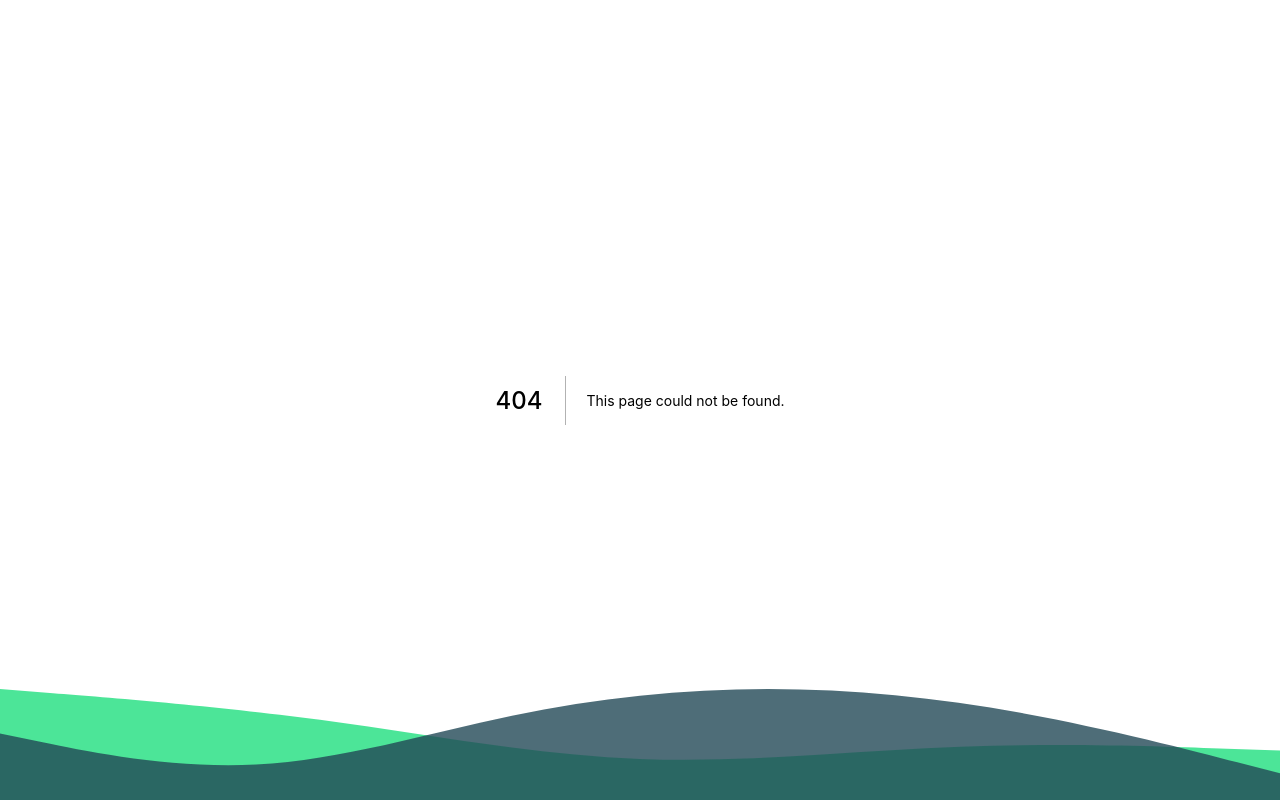
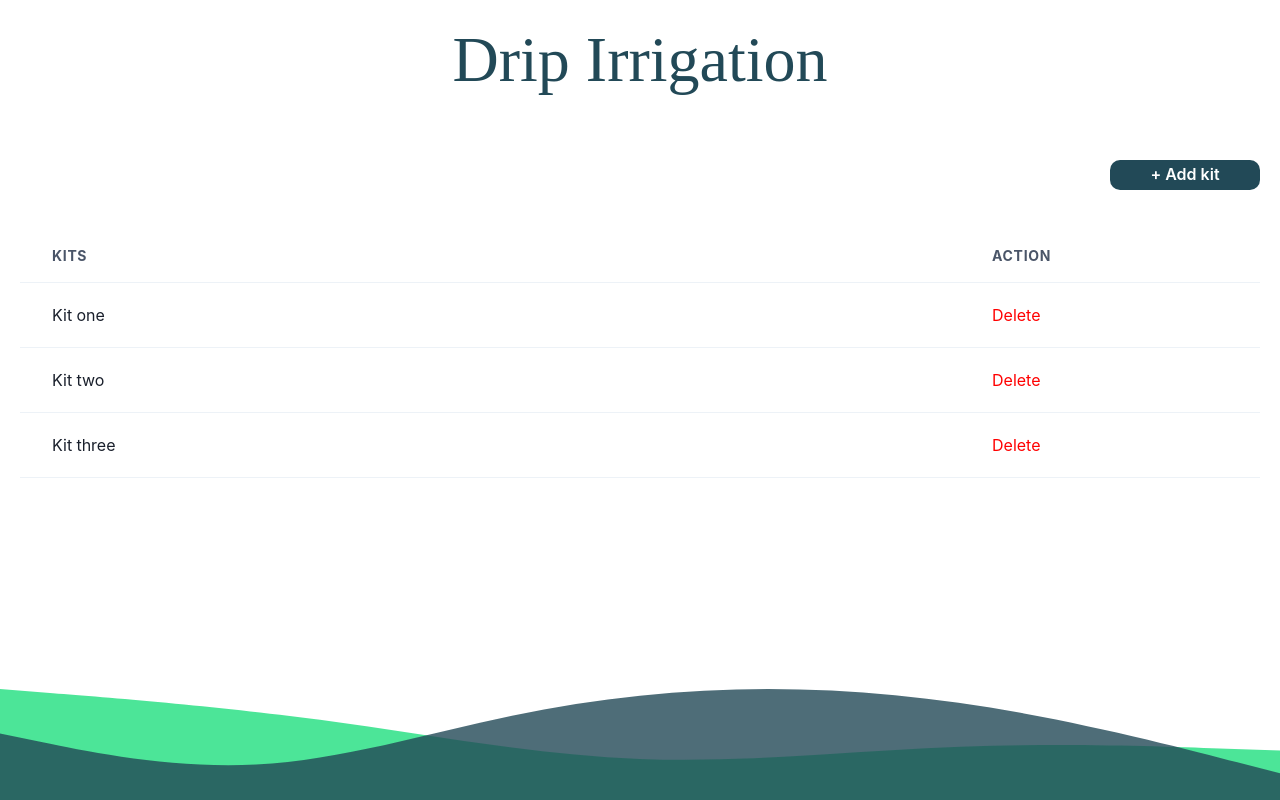
Before and after one commit to AgrotechASETeam15/agrotech-frontend, a Next.js app: page /drip-irrigation in a window 1280 px wide. Before the commit this address had no page. Built offline with nearby package versions, Linux system fonts and the light colour scheme.

Commit message:
style: drip irrigation screen

```diff
--- /dev/null
+++ b/components/dripIrrigation/DripIrrigationDashboard.jsx
@@ -0,0 +1,164 @@
+import {
+  Box,
+  Button,
+  Checkbox,
+  Flex,
+  Input,
+  Text,
+  Table,
+  Thead,
+  Tbody,
+  Tfoot,
+  Tr,
+  Th,
+  Td,
+  TableCaption,
+  TableContainer,
+  Modal,
+  ModalCloseButton,
+  ModalBody,
+  ModalContent,
+  ModalFooter,
+  ModalHeader,
+  ModalOverlay,
+} from "@chakra-ui/react";
+import React, { useState } from "react";
+import { useRouter } from "next/router";
+
+const DripIrrigation = () => {
+  const router = useRouter();
+
+  const [isOpen, setisOpen] = useState(false);
+
+  const kits = [
+    { kitName: "Kit one", id: "12323" },
+    { kitName: "Kit two", id: "93483" },
+    { kitName: "Kit three", id: "34656" },
+  ];
+  return (
+    <Flex
+      justifyContent={"center"}
+      alignItems={"center"}
+      direction={"column"}
+      gap={"40px"}
+      paddingTop={"45px"}
+      padding={"20px"}
+      //   height={'100vh'}
+    >
+      <Flex justifyContent={"center"} alignItems={"center"}>
+        <Text
+          fontFamily={"Lexend Deca"}
+          fontStyle={"normal"}
+          fontWeight={"400"}
+          fontSize={"64px"}
+          lineHeight={"80px"}
+          color={"#224957"}
+        >
+          Drip Irrigation
+        </Text>
+      </Flex>
+      <Flex alignSelf={"flex-end"} marginTop={"20px"}>
+        <Button
+          width={"150px"}
+          height={"30px"}
+          background={"#224957"}
+          borderRadius={"10px"}
+          color={"#ffffff"}
+          _hover={{
+            background: "#20DF7F",
+          }}
+          onClick={() => setisOpen(true)}
+        >
+          + Add kit
+        </Button>
+      </Flex>
+      <TableContainer width={"100%"}>
+        <Table size="lg">
+          <Thead>
+            <Tr>
+              <Th>Kits</Th>
+              <Th>Action</Th>
+            </Tr>
+          </Thead>
+          <Tbody>
+            {kits.map((kit) => (
+              <Tr id={kit.id}>
+                <Td
+                  cursor={"pointer"}
+                  onClick={() => router.push(`/kit-configuration?id=${kit.id}`)}
+                >
+                  {kit.kitName}
+                </Td>
+                <Td
+                  width={{
+                    base: "100px",
+                    lg: "300px",
+                    md: "150px",
+                    sm: "100px",
+                  }}
+                  onClick={() => setisOpen(true)}
+                >
+                  <Text color={"#ff0000"}> Delete</Text>
+                </Td>
+              </Tr>
+            ))}
+          </Tbody>
+        </Table>
+      </TableContainer>{" "}
+      <Modal isCentered isOpen={isOpen} onClose={() => setisOpen(false)}>
+        <ModalOverlay />
+        <ModalContent>
+          <ModalHeader>Work in progress</ModalHeader>
+          <ModalCloseButton />
+          <ModalBody>
+            <Text>This feature will unlock in future.</Text>
+          </ModalBody>
+          <ModalFooter>
+            <Button onClick={() => setisOpen(false)}>Ok</Button>
+          </ModalFooter>
+        </ModalContent>
+      </Modal>
+      {/* <Flex justifyContent={"center"} alignItems={"center"} gap={"20px"}>
+        <Button
+          width={"300px"}
+          height={"50px"}
+          background={"#224957"}
+          borderRadius={"10px"}
+          color={"#ffffff"}
+          _hover={{
+            background: "#20DF7F",
+          }}
+        >
+          Kit one
+        </Button>
+        <Button
+          width={"300px"}
+          height={"50px"}
+          background={"#224957"}
+          borderRadius={"10px"}
+          color={"#FF0000"}
+          _hover={{
+            background: "#20DF7F",
+          }}
+        >
+          Delete kit
+        </Button>
+      </Flex>
+      <Flex>
+        <Button
+          width={"300px"}
+          height={"50px"}
+          background={"#224957"}
+          borderRadius={"10px"}
+          color={"#ffffff"}
+          _hover={{
+            background: "#20DF7F",
+          }}
+        >
+          Add kit
+        </Button>
+      </Flex> */}
+    </Flex>
+  );
+};
+export default DripIrrigation;
--- /dev/null
+++ b/pages/drip-irrigation/index.jsx
@@ -0,0 +1,12 @@
+import { Box } from "@chakra-ui/react";
+import React from "react";
+import DripIrrigation from "../../components/dripIrrigation/DripIrrigationDashboard";
+
+const DripIrrigationPage = () => {
+  return (
+    <Box>
+      <DripIrrigation />
+    </Box>
+  );
+};
+export default DripIrrigationPage;
```
